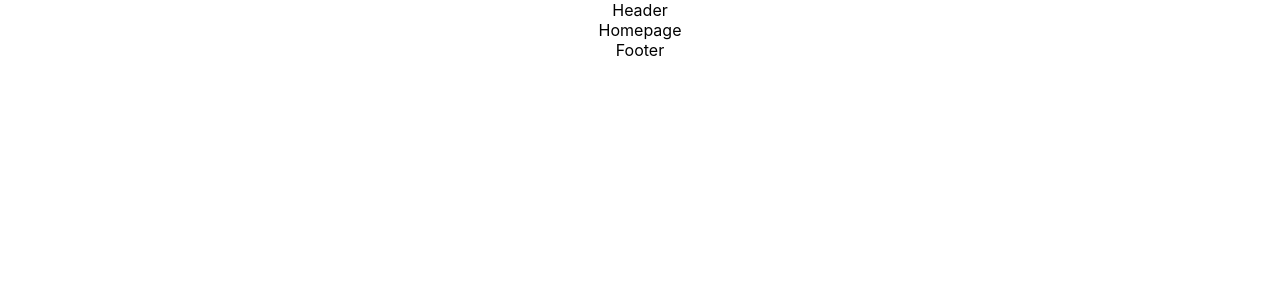
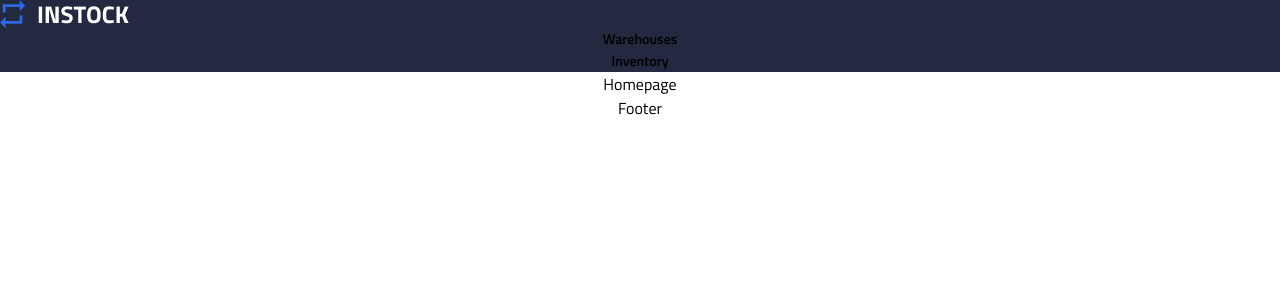
Before and after one commit to davidmaxxxy/instock-client, a React (Create React App) app: page / in a window 1280 px wide. Shown: the top 300 px of the page. Built offline with nearby package versions, Linux system fonts and the light colour scheme.

Commit message:
header structure created and styling for logo

```diff
--- a/src/Components/Header/Header.js
+++ b/src/Components/Header/Header.js
@@ -1,8 +1,16 @@
 import React from 'react'
+import "./Header.scss"
+import logoMobile from "../../assets/Logo/InStock-Logo_1x.png";
 
 const Header = () => {
   return (
-    <div>Header</div>
+    <header className='header'>
+      <img className='header-logo__img' src = {logoMobile}/>
+      <nav className='header-nav'>
+        <h3 className='header-nav__warehouses'>Warehouses</h3>
+        <h3 className='header-nav__inventory'>Inventory</h3>
+      </nav>
+    </header>
   )
 }
 
--- a/src/Components/Header/Header.scss
+++ b/src/Components/Header/Header.scss
@@ -0,0 +1,17 @@
+@use "../../../styles/global.scss" as *;
+@use "../../../styles/partials/mixin.scss" as *;
+@use "../../../styles/partials/variables.scss" as *;
+
+.header{
+    display: flex;
+    flex-direction: column;
+    background-color: $background-color-graphite;
+}
+
+.header-logo{
+    display: flex;
+    &__img{
+        width: 12.85rem;
+        height: 2.8rem;
+    }
+}
```
